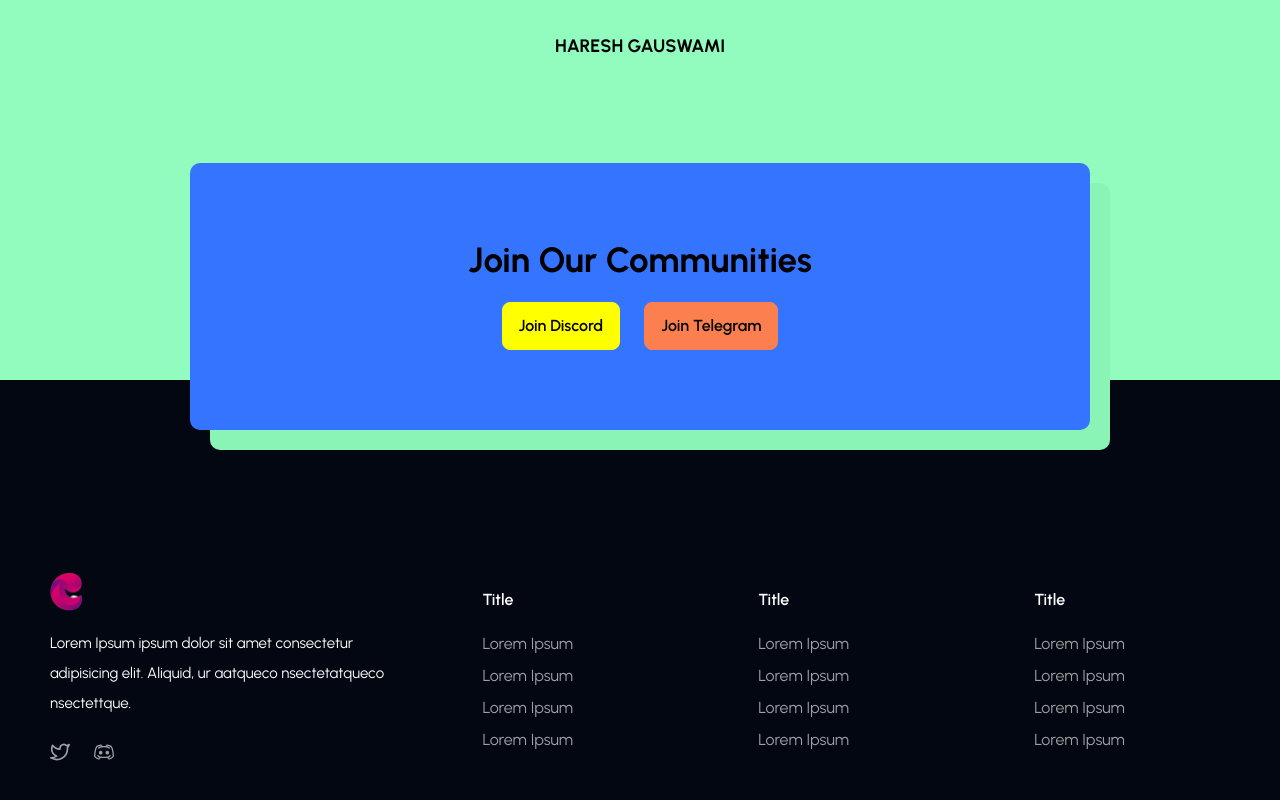
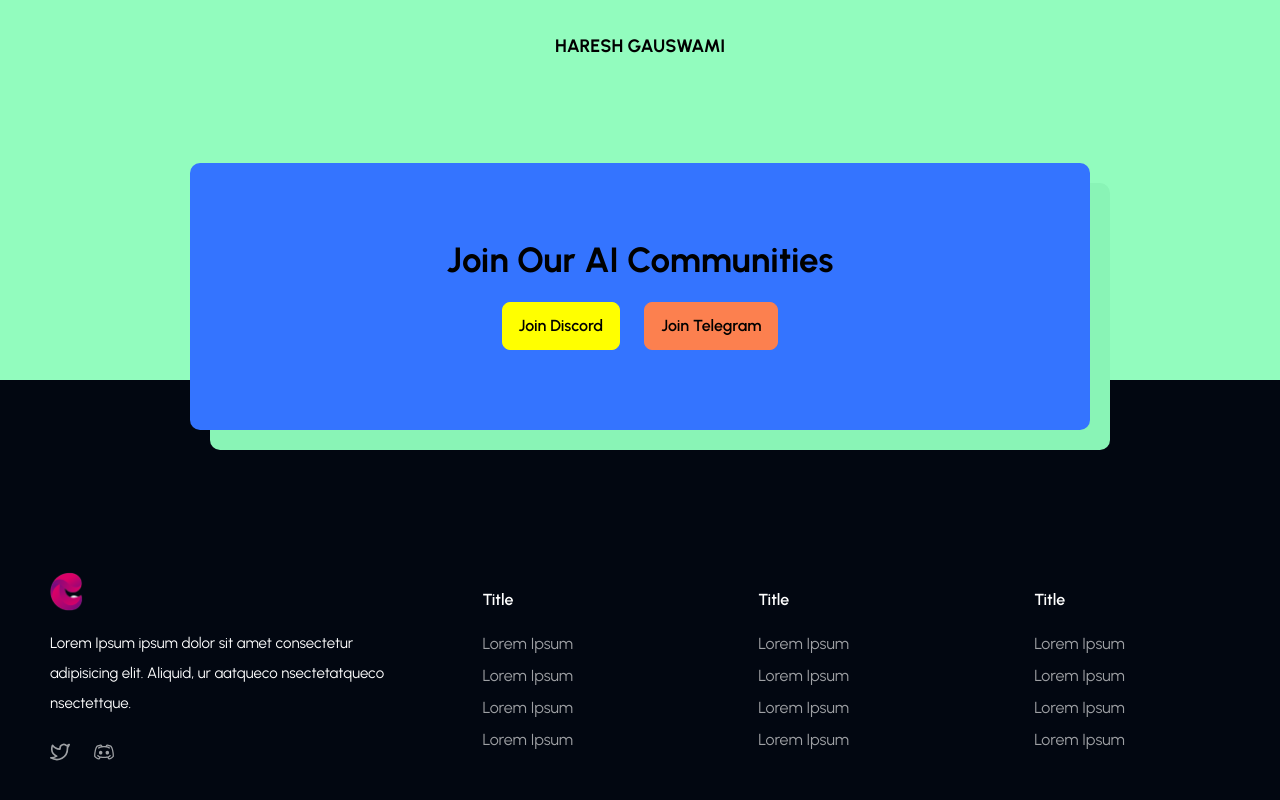
Before and after one commit to SamuelAMZ/clone-gpt-front, a Next.js app: page / in a window 1280 px wide. Shown: the part 2593-3393 px from the top of the page. Built offline with nearby package versions, Linux system fonts and the light colour scheme; no server answers.

Commit message:
small text change

```diff
--- a/app/components/HomeElmts/CallToAction.jsx
+++ b/app/components/HomeElmts/CallToAction.jsx
@@ -4,7 +4,7 @@
   return (
     <div className="kalami-call-to-action-wraper">
       <div className="kalami-call-to-action">
-        <h3>Join Our Communities</h3>
+        <h3>Join Our AI Communities</h3>
         <div className="kalami-call-to-action-btn">
           <button className="btn btn-primary">Join Discord</button>
           <button className="btn btn-primary">Join Telegram</button>
--- a/app/components/HomeElmts/_home-elmts.scss
+++ b/app/components/HomeElmts/_home-elmts.scss
@@ -403,7 +403,7 @@
       text-align: center;
       color: #000;
       font-weight: 700;
-      width: 50%;
+      width: 60%;
       line-height: 1;
       text-transform: capitalize;
     }
```
Also changed, not shown: app/styles/index.min.css.
